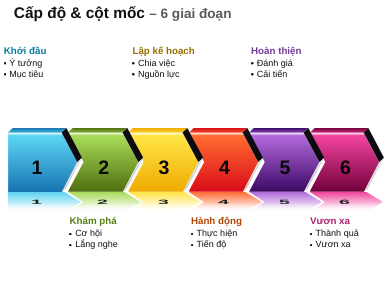
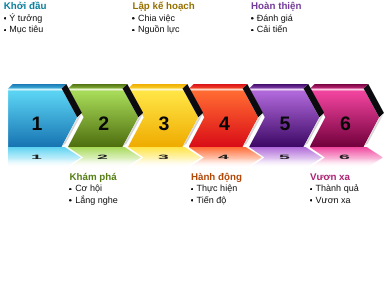
Before and after one commit to dangquangminh123/shape_code_all, a Next.js app: page /shapes/lm6-levels-marks in a window 390 px wide. Shown: the top 300 px of the page. Built offline with nearby package versions, Linux system fonts and the light colour scheme.

Commit message:
refactor(lm6): drop redundant levels and marks title
Remove the reference 'Levels And Marks - 6 Stages' heading and crop its empty strip, shrinking the canvas from 960x720 to 960x610. Update LM6 and responsive checks, which now also assert the title is absent.

```diff
--- a/scripts/check-responsive.mjs
+++ b/scripts/check-responsive.mjs
@@ -90,11 +90,12 @@ try {
           pumpBounds:q('.pb4-body,.pb4-cap,.pb4-caption').every(e=>inside(e,el('.pb4-artwork'))),
           pumpContent:q('.pb4-band').length===4&&q('.pb4-caption__icon svg').length===4,
           pumpWhite:cs(el('.pb4-module')).backgroundColor==='rgb(255, 255, 255)',
-          levelsComposition:q('.lm6-control').length===6&&Math.abs(r(el('.lm6-artwork')).height/r(el('.lm6-artwork')).width-.75)<.001,
+          levelsComposition:q('.lm6-control').length===6&&Math.abs(r(el('.lm6-artwork')).height/r(el('.lm6-artwork')).width-610/960)<.001,
           levelsHorizontal:q('.lm6-arrow').every(e=>Math.abs(r(e).top-r(el('.lm6-arrow')).top)<1),
           levelsAlternating:q('.lm6-caption').every((e,i)=>i%2?r(e).top>r(q('.lm6-reflection')[i]).bottom:r(e).bottom<r(q('.lm6-arrow')[i]).top),
           levelsCopy:q('.lm6-caption,.lm6-caption h3,.lm6-caption li').every(fits),
-          levelsBounds:q('.lm6-heading,.lm6-arrow,.lm6-caption,.lm6-reflection').every(e=>inside(e,el('.lm6-artwork'))),
+          levelsBounds:q('.lm6-arrow,.lm6-caption,.lm6-reflection').every(e=>inside(e,el('.lm6-artwork'))),
+          levelsNoTitle:q('.lm6-heading,.lm6-module h1,.lm6-module h2,.lm6-module header').length===0&&!el('.lm6-module').textContent.includes('6 giai đoạn'),
           levelsWhite:cs(el('.lm6-module')).backgroundColor==='rgb(255, 255, 255)',
           levelsIcons:q('.lm6-caption li svg').length===12
         };
--- a/src/components/shapes/lm6-levels-marks/Lm6LevelsMarks.tsx
+++ b/src/components/shapes/lm6-levels-marks/Lm6LevelsMarks.tsx
@@ -33,7 +33,6 @@ export default function Lm6LevelsMarks() {
   return (
     <section className="lm6-module" aria-label="Cấp độ và cột mốc — sáu giai đoạn">
       <div className="lm6-artwork">
-        <h2 className="lm6-heading">Cấp độ &amp; cột mốc <span>– 6 giai đoạn</span></h2>
         <ol className="lm6-stages" aria-label="Sáu giai đoạn phát triển">
           {lm6Stages.map((stage, index) => (
             <li key={stage.title} className={`lm6-stage${selected === index ? ' is-selected' : ''}`} style={stageStyle(stage, index)}>
--- a/src/components/shapes/lm6-levels-marks/lm6-levels-marks.config.ts
+++ b/src/components/shapes/lm6-levels-marks/lm6-levels-marks.config.ts
@@ -9,7 +9,8 @@ export interface Lm6Stage {
   captionX: number;
 }
 
-// Coordinates measured on the supplied 960 × 720 reference, not a reflowed grid.
+// Horizontal coordinates measured on the supplied 960 × 720 reference; the
+// reference title strip is cropped, so vertical offsets live in the CSS only.
 export const lm6Stages: Lm6Stage[] = [
   { title: 'Khởi đầu', points: ['Khơi nguồn ý tưởng cho hành trình mới.', 'Xác định mục tiêu cho từng chặng đường.'], summaries: ['Ý tưởng', 'Mục tiêu'], light: '#5ad2f2', shade: '#1774b2', ink: '#087f9c', x: 19, captionX: 9 },
   { title: 'Khám phá', points: ['Tìm hiểu nhu cầu và những cơ hội mới.', 'Lắng nghe để chọn hướng đi phù hợp.'], summaries: ['Cơ hội', 'Lắng nghe'], light: '#a6d957', shade: '#4e6e0e', ink: '#557f14', x: 167, captionX: 171 },
--- a/src/components/shapes/lm6-levels-marks/lm6-levels-marks.css
+++ b/src/components/shapes/lm6-levels-marks/lm6-levels-marks.css
@@ -1,24 +1,21 @@
-/* 960 × 720 reference. Full-width percentage/em layout also works on iOS 15:
-   no container queries, cqw, individual transforms or JS size calculations. */
+/* 960 × 610 canvas: the reference title strip (y 0–110 of 960 × 720) is
+   intentionally dropped, so no empty band is kept above the captions.
+   Full-width percentage/em layout also works on iOS 15: no container queries,
+   cqw, individual transforms or JS size calculations. */
 .lm6-module {
   width: 100%; min-width: 0; isolation: isolate; background: #fff;
   -webkit-text-size-adjust: 100%; text-size-adjust: 100%;
 }
 .lm6-artwork {
   position: relative; width: 100%; max-width: 1320px; height: 0;
-  padding-bottom: min(75%, 990px); margin: 0 auto;
+  padding-bottom: min(63.541667%, 838.75px); margin: 0 auto;
   font-family: 'Helvetica Neue', Arial, sans-serif;
   font-size: min(1.0416667vw, 13.75px); line-height: 1.3; color: #111;
 }
-.lm6-heading {
-  position: absolute; left: 3.541667%; right: 2%; top: 1.388889%;
-  margin: 0; font-size: 3.8em; line-height: 1.2; font-weight: 700;
-}
-.lm6-heading span { color: #595959; font-size: .88em; }
 .lm6-stages { position: absolute; inset: 0; margin: 0; padding: 0; list-style: none; }
 .lm6-stage { position: absolute; inset: 0; pointer-events: none; }
 .lm6-arrow, .lm6-control {
-  position: absolute; left: var(--lm6-x); top: 43.888889%; width: 19.166667%; height: 21.666667%;
+  position: absolute; left: var(--lm6-x); top: 33.770492%; width: 19.166667%; height: 25.573770%;
 }
 .lm6-arrow { transition: filter .18s ease; }
 .lm6-surface {
@@ -58,7 +55,7 @@
 .lm6-stage:nth-child(n+2) .lm6-number { left: 9%; }
 .lm6-stage:nth-child(n+2) .lm6-reflection__number { left: 9%; right: 13%; }
 .lm6-reflection {
-  position: absolute; left: var(--lm6-x); top: 65.555556%; width: 18.75%; height: 7.083333%;
+  position: absolute; left: var(--lm6-x); top: 59.344262%; width: 18.75%; height: 8.360656%;
   background: linear-gradient(180deg, var(--lm6-light), #fff);
   -webkit-mask: url('/assets/shapes/lm6-levels-marks/lm6-reflection-mask.svg') center / 100% 100% no-repeat;
   mask: url('/assets/shapes/lm6-levels-marks/lm6-reflection-mask.svg') center / 100% 100% no-repeat;
@@ -69,8 +66,8 @@
   font-size: 4.8em; font-weight: 700; line-height: 1; transform: scaleY(.32); color: #080808;
 }
 .lm6-reflection::after { content: ''; position: absolute; inset: 0; background: linear-gradient(180deg, transparent, rgba(255,255,255,.1) 55%, #fff); }
-.lm6-caption { position: absolute; left: var(--lm6-caption-x); top: 15.277778%; width: 17.083333%; }
-.lm6-stage:nth-child(even) .lm6-caption { top: 73.611111%; }
+.lm6-caption { position: absolute; left: var(--lm6-caption-x); top: 0; width: 17.083333%; }
+.lm6-stage:nth-child(even) .lm6-caption { top: 68.852459%; }
 .lm6-caption h3 { margin: 0 0 .12em; font-size: 2.4em; line-height: 1.2; color: var(--lm6-ink); font-weight: 700; }
 .lm6-caption ul { list-style: none; margin: 0; padding: 0; }
 .lm6-caption li { display: flex; align-items: flex-start; gap: .5em; font-size: 2em; line-height: 1.3; }
```
Also changed, not shown: scripts/check-lm6.mjs (+7 -6 lines), 1 other file (tests, documents, lock files or other folders).
